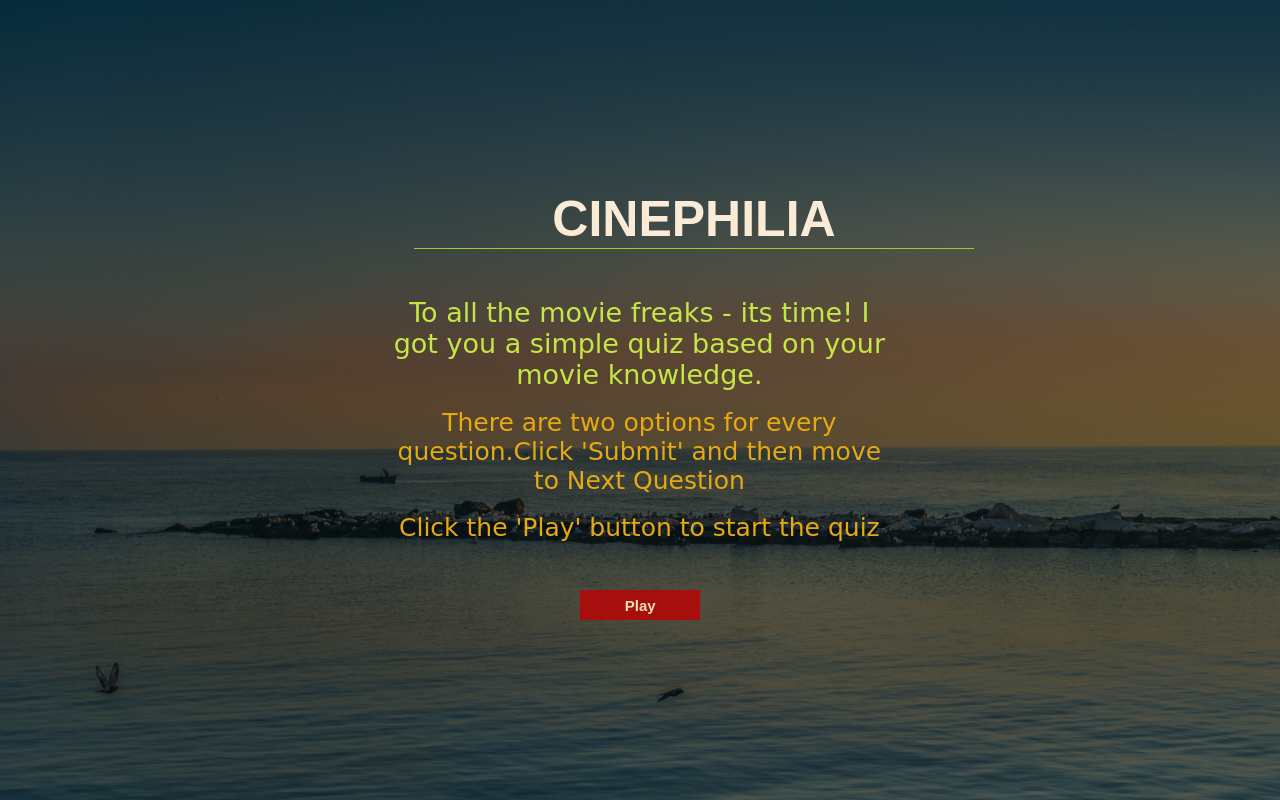
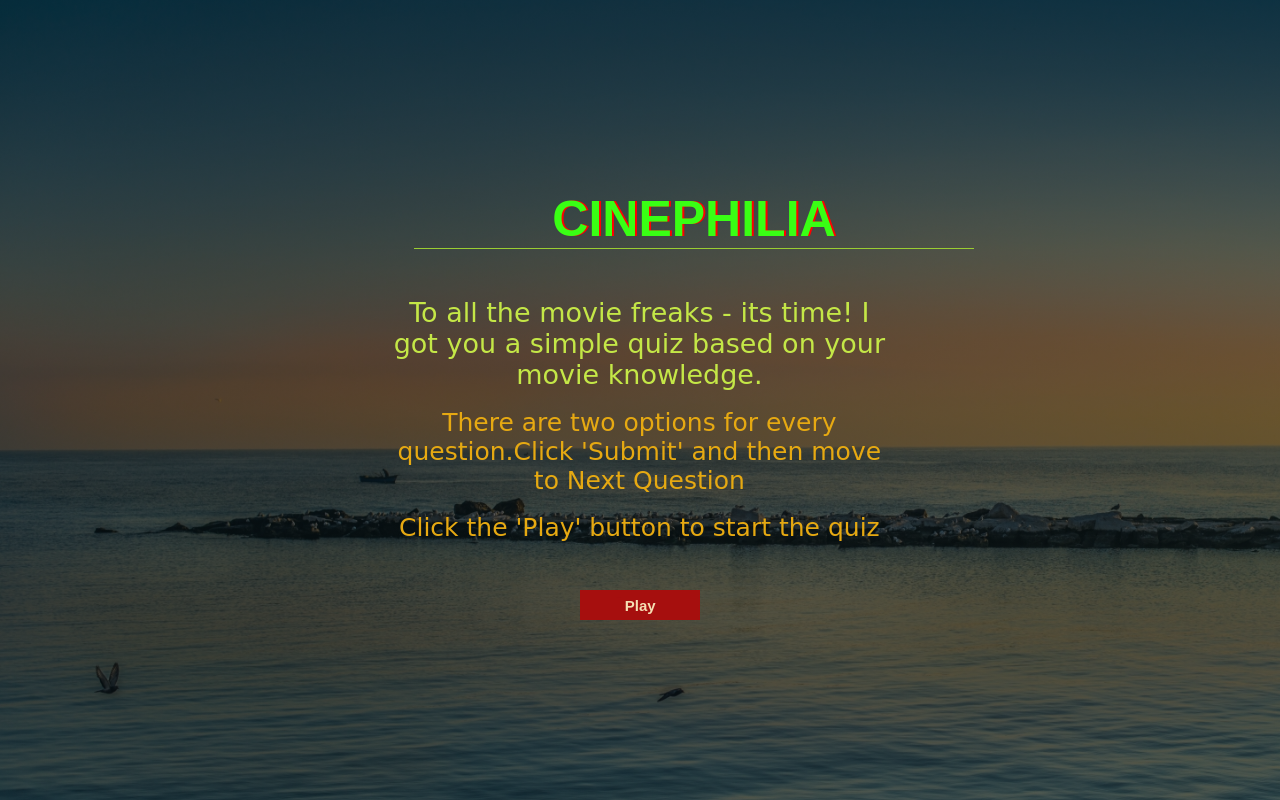
Before and after one commit to mananjoshi2000/project-quiz, a plain HTML site: page index.html in a window 1280 px wide. In both pictures the pointer is over the element "CINEPHILIA". Shown: the top 800 px of the page. Drawn offline with nearby package versions, Linux system fonts and the light colour scheme.

Commit message:
added hover effect and shadow

```diff
--- a/index.html
+++ b/index.html
@@ -9,7 +9,7 @@
 <body>
 <div class = "image">
 <div id="text">
-    <h1> CINEPHILIA <hr color="yellowgreen" size="3px" ></h1><br>
+    <h1 id="TITLE"> CINEPHILIA <hr color="yellowgreen" size="3px" ></h1><br>
     <p id="intro" class="classintro1">To all the movie freaks - its time! I got you a simple quiz based on your movie knowledge.</p><br>
     <p id="intro" class="classintro2">There are two options for every question.Click 'Submit' and then move to Next Question</p><br>
     <p id="intro" class="classintro2">Click the 'Play' button to start the quiz</p><br>
--- a/quiz.css
+++ b/quiz.css
@@ -72,6 +72,10 @@ p{
 
 #ans2{
     float: left;
+}
+#TITLE:hover  {
+    color: #39ff14;
+    text-shadow: 2px 0 0 red;
 }
 
 #text{
```
